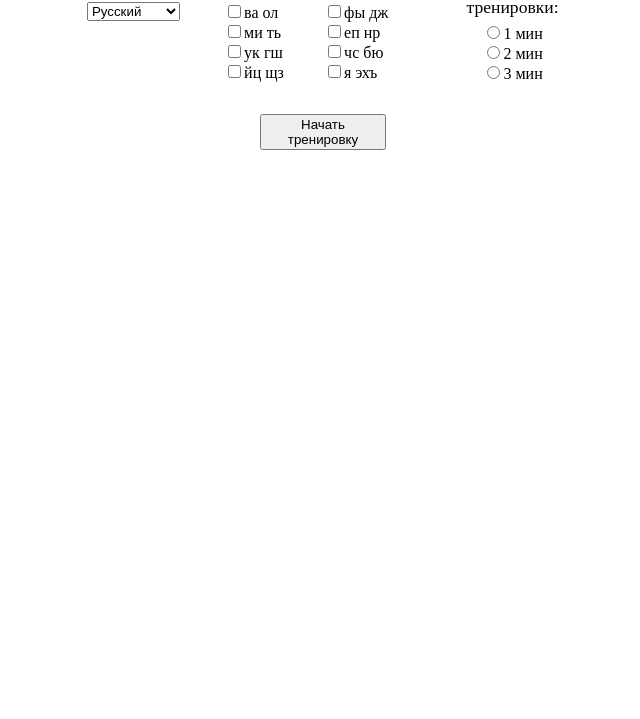
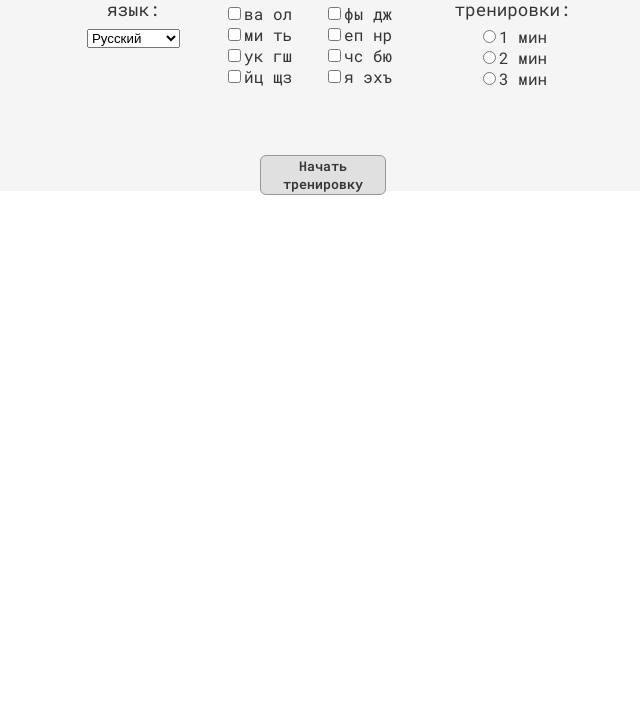
Before and after one commit to darkennty/AppTypeTrainer, a plain HTML site: page index.html in a window 1280 px wide. Shown: the part 81-800 px from the top of the page, without its empty margins (317-957 px from the left). Drawn offline with Linux system fonts and the light colour scheme.

Commit message:
Designed the whole app and fixed some issues

```diff
--- a/app.js
+++ b/app.js
@@ -1,11 +1,20 @@
 const appTypeTrainer = (elemID) => {
     const wrapper = document.getElementById(elemID);
     const menuContainer = document.createElement('div');
+    menuContainer.classList.add("menu-container");
+
+    wrapper.parentElement.previousElementSibling.insertAdjacentHTML(
+        "beforeend",
+        `<link rel="preconnect" href="https://fonts.googleapis.com">
+        <link rel="preconnect" href="https://fonts.gstatic.com" crossorigin>
+        <link href="https://fonts.googleapis.com/css2?family=Roboto+Mono:ital,wght@0,100..700;1,100..700&display=swap" rel="stylesheet">`
+    );
 
     wrapper.append(menuContainer);
 
     const mainMenuH1 = document.createElement('h1');
     mainMenuH1.append("Тренажёр слепой печати");
+    mainMenuH1.classList.add('headline');
     menuContainer.append(mainMenuH1);
 
     const mainMenu = document.createElement('div');
@@ -155,9 +164,9 @@ const appTypeTrainer = (elemID) => {
         }
     }, {"once": true});
 
-    const startButton = document.createElement('button');
-    startButton.append("Начать тренировку");
-    startButton.setAttribute("type", "submit");
+    const gameButton = document.createElement('button');
+    gameButton.append("Начать тренировку");
+    gameButton.setAttribute("type", "submit");
 
 
     symbolSelection.addEventListener("change", function (event) {
@@ -171,7 +180,7 @@ const appTypeTrainer = (elemID) => {
     });
 
     mainForm.append(mainMenu);
-    mainForm.append(startButton);
+    mainForm.append(gameButton);
 
     mainForm.addEventListener("submit", function (event) {
         event.preventDefault();
@@ -185,7 +194,6 @@ const appTypeTrainer = (elemID) => {
         if (cbCheck.length != 0) {
             flag1 = true;
         } else {
-            console.log(checkboxes.nextElementSibling);
             checkboxes.insertAdjacentHTML(
                 "afterend",
                 `<div class="error">
@@ -222,6 +230,7 @@ const appTypeTrainer = (elemID) => {
 
         const playContainer = document.createElement('div');
         wrapper.append(playContainer);
+        playContainer.classList.add("game-container");
 
         // const colors = ["red", "yellow", "green", "deepskyblue", "purple"];
 
@@ -340,6 +349,7 @@ const appTypeTrainer = (elemID) => {
 
         const startTimeText = document.createElement('p');
         startTimeText.append(`Время: 00:00`);
+        startTimeText.classList.add('time');
         playContainer.append(startTimeText);
 
         const playDiv = document.createElement('div');
@@ -379,7 +389,7 @@ const appTypeTrainer = (elemID) => {
 
                 space.insertAdjacentHTML(
                     "beforeend",
-                    `<span class="start">"Shift + R" - начать заново</span>`
+                    `<span class="start">"Escape" - начать заново</span>`
                 );
                 spaceDiv.style.textAlign = "center";
                 spaceDiv.append(space);
@@ -446,6 +456,7 @@ const appTypeTrainer = (elemID) => {
                         let finalTime = endTime - startTime;
 
                         const timeText = document.createElement('p');
+                        timeText.classList.add('time');
                         finalTime = Math.floor(finalTime / 1000);
 
                         timeText.append(`Время: 0${parseInt(finalTime / 60)}`);
@@ -467,7 +478,7 @@ const appTypeTrainer = (elemID) => {
                             const countText = document.createElement('p');
                             countText.append(`Набрано символов: ${symbolCount} зн.`);
                             const speedText = document.createElement('p');
-                            speedText.append(`Скорость печати: ${typingSpeed} зн/мин`);
+                            speedText.append(`Скорость печати: ${typingSpeed.toFixed(0)} зн/мин`);
 
                             playContainer.append(document.createElement('br'), countText, document.createElement('br'), speedText, document.createElement('br'));
                         }
@@ -506,8 +517,11 @@ const appTypeTrainer = (elemID) => {
 
 
         const btnRepeat = document.createElement('button');
+        btnRepeat.classList.add('btn-repeat');
         btnRepeat.append("Начать заново");
         const btnMainMenu = document.createElement('button');
+        btnMainMenu.classList.add('btn-main-menu');
+
         btnMainMenu.append("Выйти в меню");
 
         playContainer.append(btnRepeat, btnMainMenu);
@@ -525,7 +539,7 @@ const appTypeTrainer = (elemID) => {
         });
 
         const restart = (event) => {
-            if (event.code == 'KeyR' && (event.shiftKey)) {
+            if (event.key === "Escape") {
                 document.removeEventListener("keyup", restart);
                 document.removeEventListener("keyup", type);
                 document.removeEventListener("keyup", enterFunc);
--- a/style.css
+++ b/style.css
@@ -1,26 +1,44 @@
-body > div {
+#appTT {
+    background-color: #f5f5f5;
+    /* display: flex; */
     text-align: center;
-    margin-left: auto;
-    margin-right: auto;
+    color: #363636;
+    font-family: "Roboto Mono", monospace;
+    height: 263.8px;
+}
+
+.menu-container,
+.game-container {
+    margin: auto;
     width: 50%;
 }
 
-[name='main'] > button {
-    margin-left: auto;
-    margin-right: auto;
+#appTT button {
+    margin: 10px auto;
+	/* margin-left: auto;
+    margin-right: auto; */
     width: 20%;
+    font-family: "Roboto Mono", monospace;
+    font-weight: 600;
+    transition: all 0.1s ease;
+	background-color: #e0e0e0;
+	color: #363636;
+	cursor: pointer;
+    border-radius: 6px;
+    border: 1px solid #979797;
+}
+
+#appTT button:hover {
+	background-color: #4f5353;
+	color: #eeeeee;
 }
 
 .menu {
     display: flex;
     justify-content: center;
-    flex: 1 1 33%;
 }
 
-.menu .selection {
-    width: 20%;
-}
-
+.menu .selection,
 .menu .radio {
     width: 20%;
 }
@@ -31,8 +49,8 @@ body > div {
     margin-bottom: 5px;
 }
 
-h1, button {
-    margin: 10px;
+.headline {
+    margin: 5px;
 }
 
 .checkboxes {
@@ -46,13 +64,12 @@ h1, button {
 }
 
 .checkboxes > div {
-    /* flex: 100px; */
     flex-basis: 100px;
 }
 
 .symbols {
+    height: 170.2px;
     width: 40%;
-    height: 8rem;
 }
 
 .symbols > div {
@@ -112,6 +129,8 @@ h1, button {
     content: "z ! ? /";
 }
 
+
+
 .field {
     border: 2px solid black;
     border-left: none;
@@ -129,7 +148,6 @@ h1, button {
 }
 
 .play {
-    /* height: 21.6px; */
     display: flex;
     flex-direction: row;
     white-space: pre;
@@ -139,9 +157,24 @@ h1, button {
     box-sizing: border-box;
 }
 
-p {
+
+.game-container p {
     display: inline;
-    /* display: inline; */
+}
+
+.game-container .time {
+    margin: 10px 0;
+    display: inline-block;
+}
+
+#appTT .btn-repeat {
+    margin-left: auto;
+    margin-right: 5px;
+}
+
+#appTT .btn-main-menu {
+    margin-left: 5px;
+    margin-right: auto;
 }
 
 .error {
@@ -150,6 +183,10 @@ p {
     margin: 5px;
 }
 
+.start {
+    color: rgb(43, 43, 43);
+}
+
 .finish {
     color: gray;
 }
```
Also changed, not shown: index.html (+3 -0 lines).
